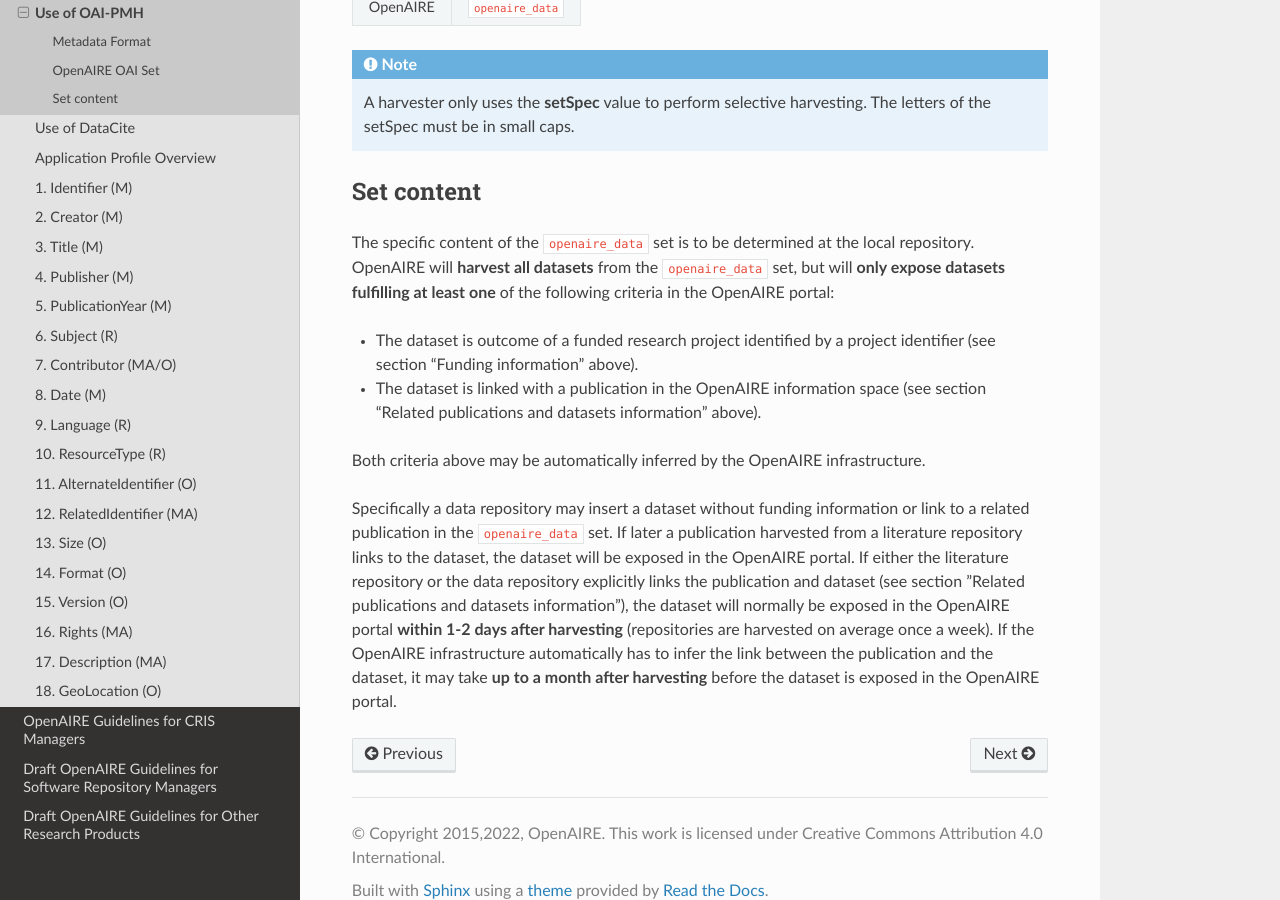
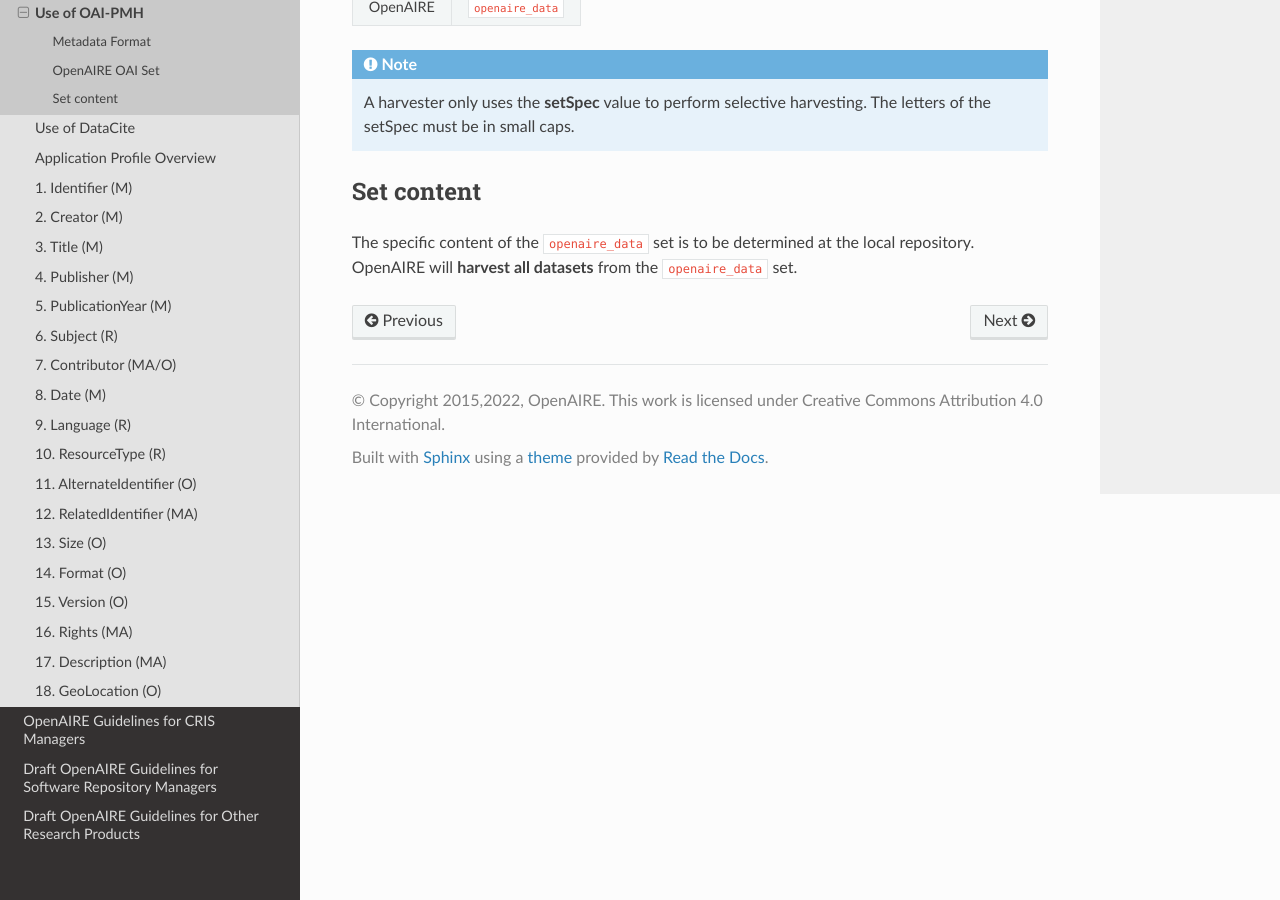
Before and after one commit to openaire/guidelines, a Sphinx documentation site: the page built from docs/data/use_of_oai_pmh.rst, in a window 1280 px wide and 900 px high, scrolled down 531 px. Built offline with Sphinx 7.4.7 and the Read the Docs theme 2.0.0, drawn with Linux system fonts in a browser that asks for light colours.

Commit message:
Update use_of_oai_pmh.rst
Removed paragraph about the old content acquisition policy on dataset.

```diff
--- a/docs/data/use_of_oai_pmh.rst
+++ b/docs/data/use_of_oai_pmh.rst
@@ -30,11 +30,4 @@
 Set content
 ^^^^^^^^^^^
 
-The specific content of the ``openaire_data`` set is to be determined at the local repository. OpenAIRE will **harvest all datasets** from the ``openaire_data`` set, but will **only expose datasets fulfilling at least one** of the following criteria in the OpenAIRE portal:
-
-* The dataset is outcome of a funded research project identified by a project identifier (see section “Funding information” above).
-* The dataset is linked with a publication in the OpenAIRE information space (see section “Related publications and datasets information” above).
-
-Both criteria above may be automatically inferred by the OpenAIRE infrastructure.
-
-Specifically a data repository may insert a dataset without funding information or link to a related publication in the ``openaire_data`` set. If later a publication harvested from a literature repository links to the dataset, the dataset will be exposed in the OpenAIRE portal. If either the literature repository or the data repository explicitly links the publication and dataset (see section ”Related publications and datasets information”), the dataset will normally be exposed in the OpenAIRE portal **within 1-2 days after harvesting** (repositories are harvested on average once a week). If the OpenAIRE infrastructure automatically has to infer the link between the publication and the dataset, it may take **up to a month after harvesting** before the dataset is exposed in the OpenAIRE portal.
+The specific content of the ``openaire_data`` set is to be determined at the local repository. OpenAIRE will **harvest all datasets** from the ``openaire_data`` set.
```
